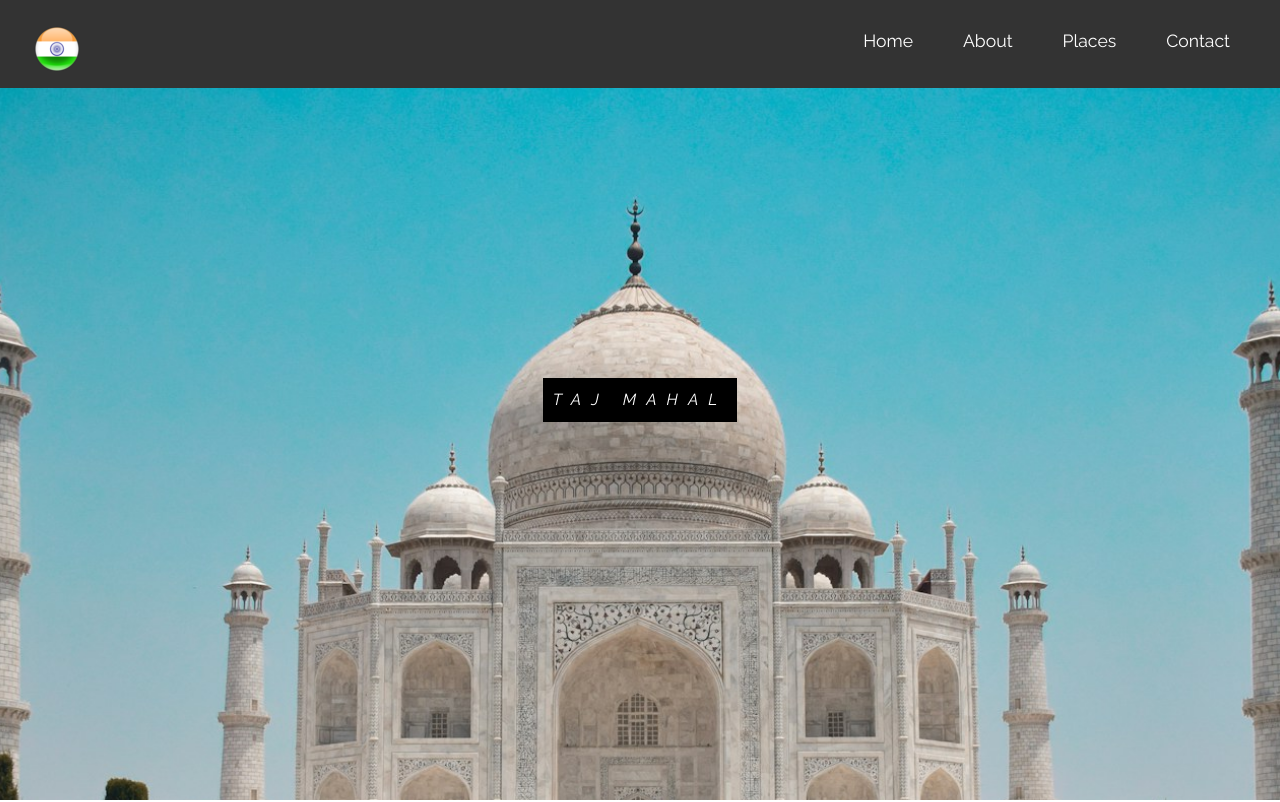
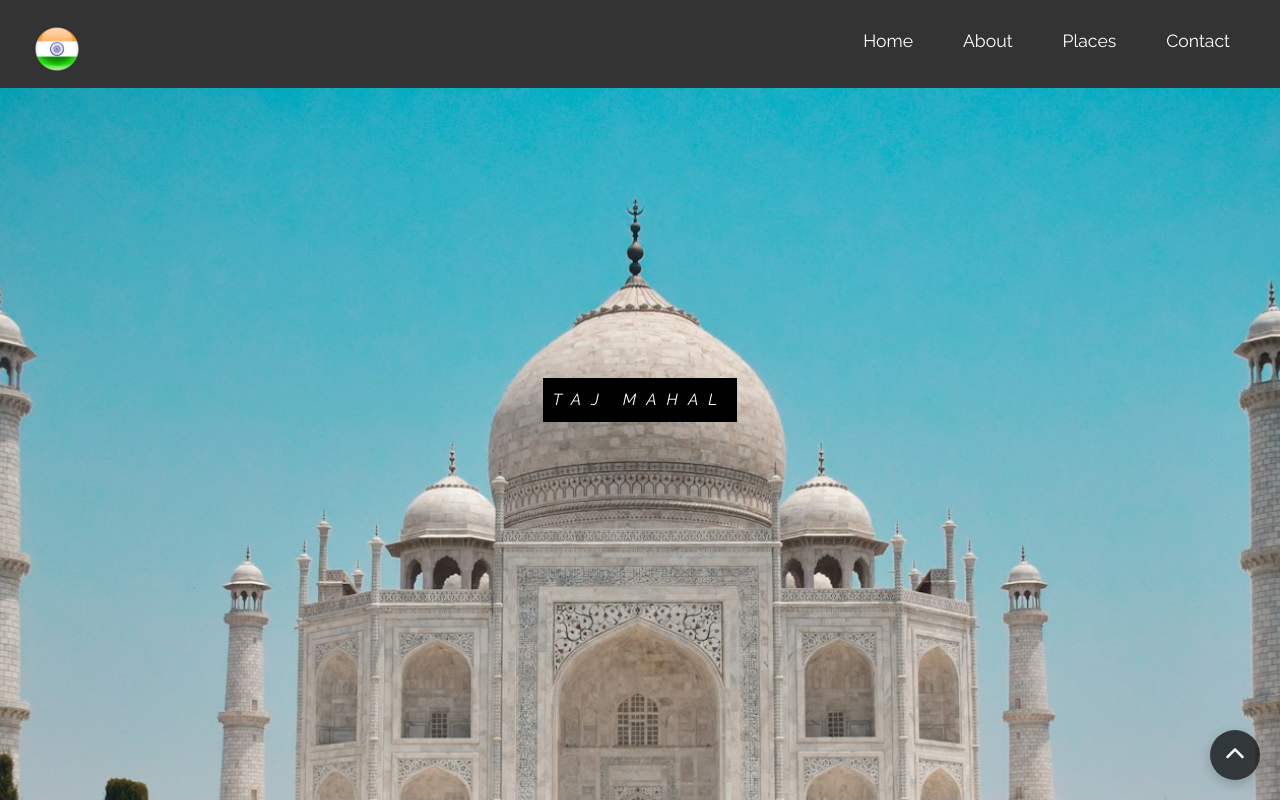
Before and after one commit to Melvin-KJ/React-Prallax, a React (Vite) app: page / in a window 1280 px wide. Shown: the top 802 px of the page. Built offline with nearby package versions, Linux system fonts and the light colour scheme.

Commit message:
Added arrow component for custom scroll to top to navigate to top of the page

```diff
--- a/index.html
+++ b/index.html
@@ -19,6 +19,8 @@
       href="https://fonts.googleapis.com/css2?family=Raleway:ital,wght@0,100..900;1,100..900&display=swap"
       rel="stylesheet"
     />
+    <!-- fontawesome cdn -->
+     <link rel="stylesheet" href="https://cdnjs.cloudflare.com/ajax/libs/font-awesome/6.6.0/css/all.min.css" integrity="sha512-Kc323vGBEqzTmouAECnVceyQqyqdsSiqLQISBL29aUW4U/M7pSPA/gEUZQqv1cwx4OnYxTxve5UMg5GT6L4JJg==" crossorigin="anonymous" referrerpolicy="no-referrer" />
   </head>
   <body>
     <div id="root"></div>
--- a/package.json
+++ b/package.json
@@ -12,7 +12,8 @@
   "dependencies": {
     "react": "^18.3.1",
     "react-dom": "^18.3.1",
-    "react-parallax": "^3.5.1"
+    "react-parallax": "^3.5.1",
+    "swiper": "^11.1.14"
   },
   "devDependencies": {
     "@eslint/js": "^9.13.0",
--- a/src/App.jsx
+++ b/src/App.jsx
@@ -4,6 +4,7 @@ import Navbar from './components/Navbar';
 import TajImage from './components/Taj';
 import Palace from './components/palace';
 import QutubMinar from './components/Qutub.jsx';
+import Arrow from './components/Arrow.jsx';
 
 import Textbox1 from './components/Textbox1';
 import Textbox2 from './components/Textbox2';
@@ -28,6 +29,7 @@ function App() {
       {/* Qutub Minar */}
       <QutubMinar/>
       <Textbox4/>
+      <Arrow/>
     </div>
   );
 }
--- /dev/null
+++ b/src/components/Arrow.jsx
@@ -0,0 +1,17 @@
+import React from 'react';
+import '../styles/Arrow.css';
+
+const Arrow = () => {
+  //scroll to the top of the page
+  const scrollToTop = () => {
+    window.scrollTo({ top: 0, behavior: 'smooth' });
+  };
+
+  return (
+    <a onClick={scrollToTop} className="arrow">
+      <i class="fa-solid fa-2x fa-chevron-up"></i>
+    </a>
+  );
+};
+
+export default Arrow;
--- /dev/null
+++ b/src/styles/Arrow.css
@@ -0,0 +1,20 @@
+.arrow{
+    position: fixed;
+    bottom:20px;
+    right: 20px;
+    width: 50px;
+    height: 50px;
+    display: block;
+    text-decoration: none;
+    padding: 15px;
+    font-size: 10px;
+    font-weight: bold;
+    background-color: rgba(0, 0, 0, 0.7);
+    color: #fff;
+    border: none;
+    border-radius: 35px;
+    box-shadow: 0px 4px 12px rgba(0, 0, 0, 0.2);
+    transition: all 0.3s ease;
+    cursor: pointer;
+    z-index: 10;
+}
```
Also changed, not shown: 1 other file (tests, documents, lock files or other folders).
